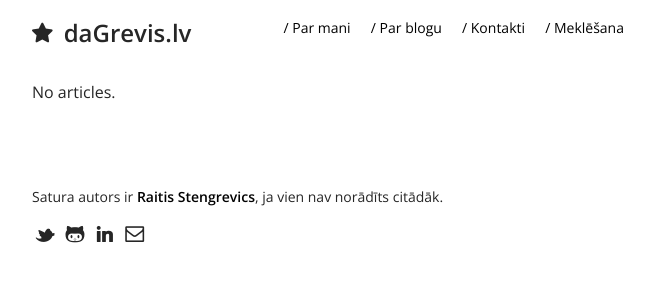
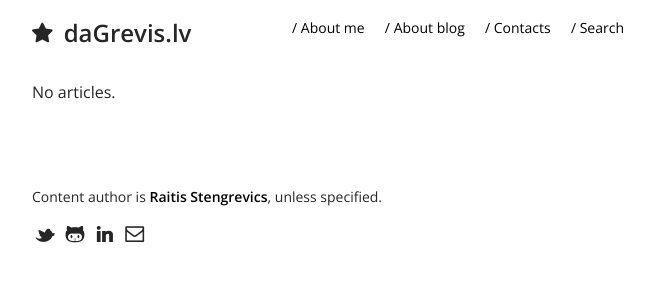
Before and after one commit to daGrevis/daGrevis.lv, a Django app: template dagrevis_lv/blog/templates/articles.html in a window 1280 px wide. Shown: the top 300 px of the page, without its empty margins (96-750 px from the left). Run offline with Django 3.2, Linux system fonts and the light colour scheme; the template is opened without the code that fills it, so the values that code supplies are empty; some libraries are stand-ins or nearby versions.

Commit message:
Translated base.html.

```diff
--- a/dagrevis_lv/core/templates/base.html
+++ b/dagrevis_lv/core/templates/base.html
@@ -1,7 +1,10 @@
+{% load i18n %}
+
+
 <!DOCTYPE html>
 <html>
     <head>
-        <title>daGrevis.lv | Blogs</title>
+        <title>daGrevis.lv | {% trans "Blog" %}</title>
 
         <link rel="stylesheet" href="http://fonts.googleapis.com/css?family=Open+Sans:400italic,400,600&amp;subset=latin,latin-ext" />
         <link rel="stylesheet" href="{{ STATIC_URL }}stylesheets/normalize--2.0.1.css" />
@@ -15,10 +18,10 @@
                 <h1><a href="{% url blog_articles %}">daGrevis.lv</a></h1>
                 <nav>
                     <ul>
-                        <li><a href="#">Par mani</a></li>
-                        <li><a href="#">Par blogu</a></li>
-                        <li><a href="#">Kontakti</a></li>
-                        <li><a href="#">Meklēšana</a></li>
+                        <li><a href="#">{% trans "About me" %}</a></li>
+                        <li><a href="#">{% trans "About blog" %}</a></li>
+                        <li><a href="#">{% trans "Contacts" %}</a></li>
+                        <li><a href="#">{% trans "Search" %}</a></li>
                     </ul>
                 </nav>
             </header>
@@ -26,7 +29,13 @@
             {% block content %}{% endblock %}
 
             <footer id="page_footer">
-                <p>Satura autors ir <a href="#">Raitis Stengrevics</a>, ja vien nav norādīts citādāk.</p>
+                <p>
+                    {% with author_url="#" author_name="Raitis Stengrevics" %}
+                        {% blocktrans %}
+                            Content author is <a href="{{ author_url }}">{{ author_name }}</a>, unless specified.
+                        {% endblocktrans %}
+                    {% endwith %}
+                </p>
                 <ul id="social_icons">
                     <li><a href="https://twitter.com/daGrevis" class="icon-twitter"></a></li>
                     <li><a href="https://github.com/daGrevis" class="icon-github"></a></li>
```
